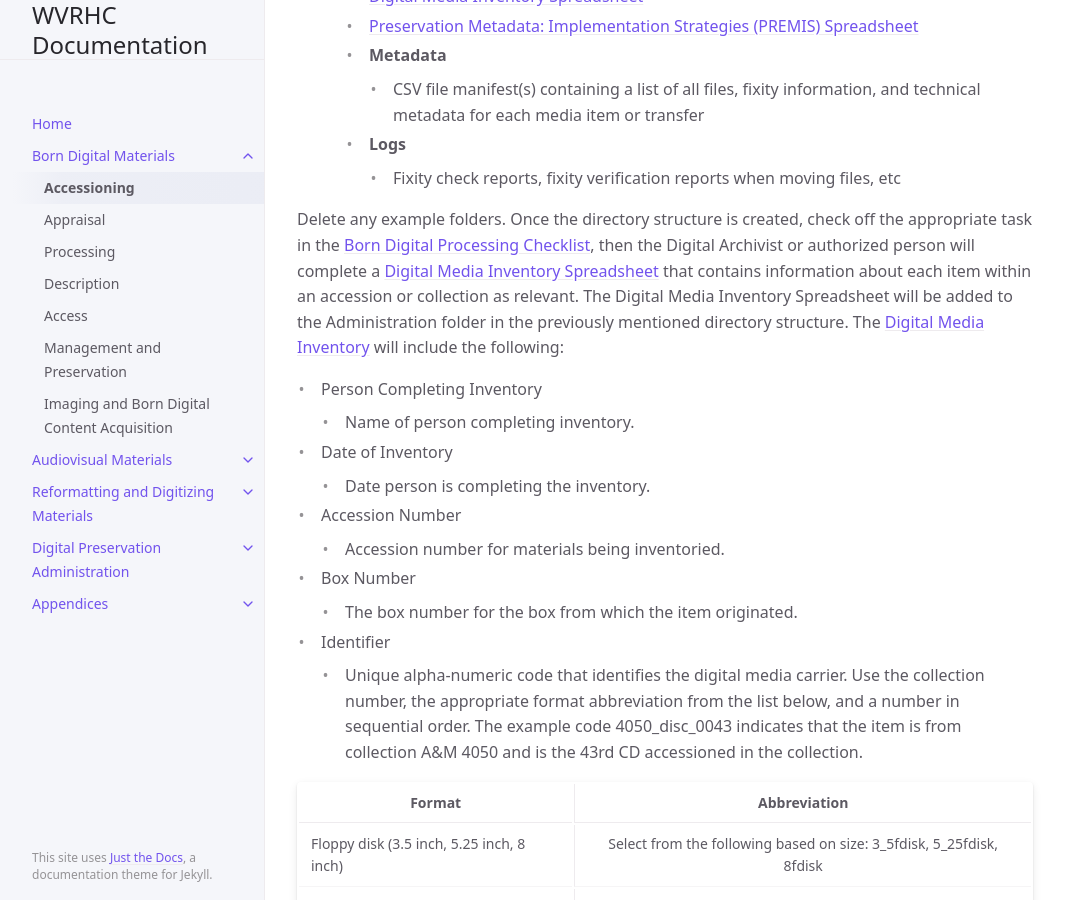
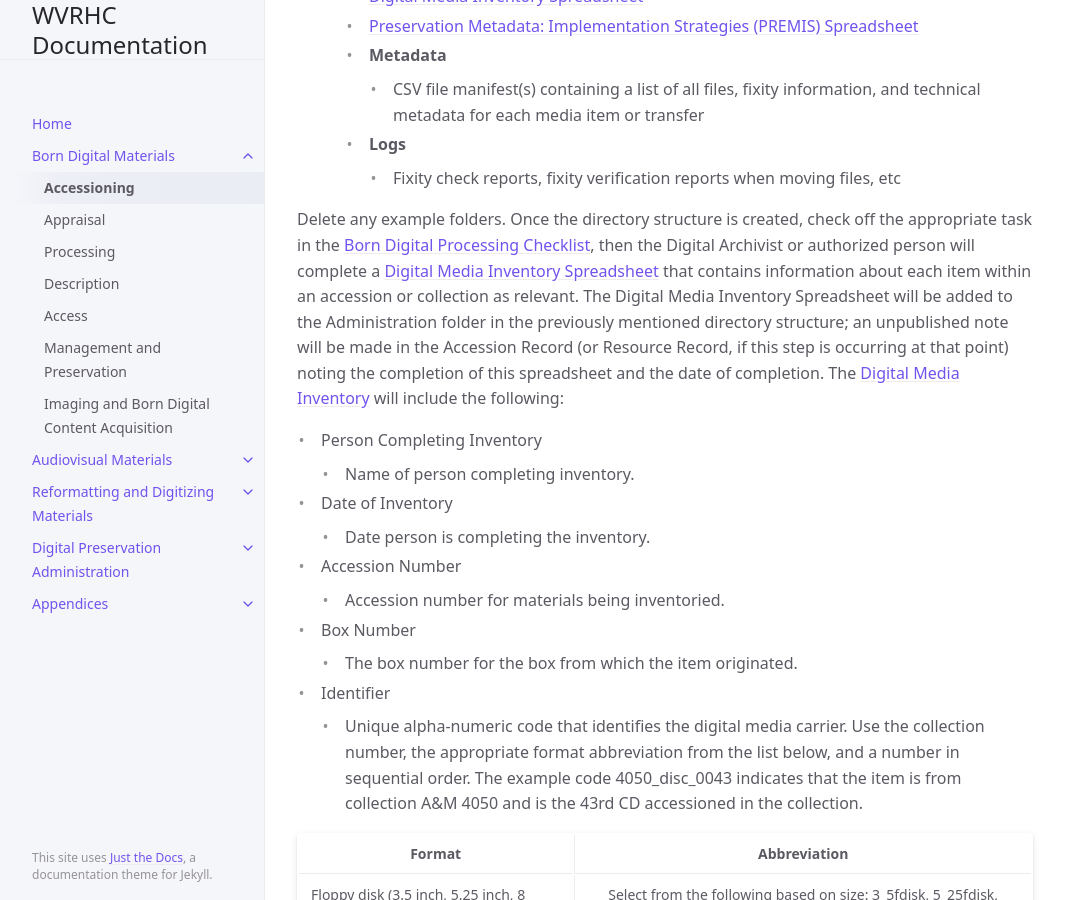
Before and after one commit to elizajames/digital-preservation-documentation, a Jekyll site: the page built from docs/Born-Digital-Materials/accessioning.md, in a window 1280 px wide and 900 px high, scrolled down 2284 px. Shown: the whole window, without its empty margins (107-1172 px from the left). Built offline with Jekyll 4.4.1, drawn with Linux system fonts in a browser that asks for light colours; some of the changed text lies outside the part shown.

Commit message:
updates from review

```diff
--- a/docs/Born-Digital-Materials/accessioning.md
+++ b/docs/Born-Digital-Materials/accessioning.md
@@ -54,7 +54,7 @@ In the directory structure outlined below, bolded terms represent folders and no
         - __Logs__
             - Fixity check reports, fixity verification reports when moving files, etc
 
-Delete any example folders. Once the directory structure is created, check off the appropriate task in the [Born Digital Processing Checklist](https://elizajames.github.io/digital-preservation-documentation/assets/files/BornDigitalProcessingChecklist.docx), then the Digital Archivist or authorized person will complete a [Digital Media Inventory Spreadsheet](https://elizajames.github.io/digital-preservation-documentation/assets/files/DigitalMediaInventoryTemplate.xlsx) that contains information about each item within an accession or collection as relevant. The Digital Media Inventory Spreadsheet will be added to the Administration folder in the previously mentioned directory structure. The [Digital Media Inventory](https://elizajames.github.io/digital-preservation-documentation/assets/files/DigitalMediaInventoryTemplate.xlsx) will include the following:
+Delete any example folders. Once the directory structure is created, check off the appropriate task in the [Born Digital Processing Checklist](https://elizajames.github.io/digital-preservation-documentation/assets/files/BornDigitalProcessingChecklist.docx), then the Digital Archivist or authorized person will complete a [Digital Media Inventory Spreadsheet](https://elizajames.github.io/digital-preservation-documentation/assets/files/DigitalMediaInventoryTemplate.xlsx) that contains information about each item within an accession or collection as relevant. The Digital Media Inventory Spreadsheet will be added to the Administration folder in the previously mentioned directory structure; an unpublished note will be made in the Accession Record (or Resource Record, if this step is occurring at that point) noting the completion of this spreadsheet and the date of completion. The [Digital Media Inventory](https://elizajames.github.io/digital-preservation-documentation/assets/files/DigitalMediaInventoryTemplate.xlsx) will include the following:
 
 - Person Completing Inventory
     - Name of person completing inventory.
@@ -130,7 +130,7 @@ Once all media has been inventoried, each item must have the content removed fro
 - CDs and DVDs
 - Digital transfer
 
-In cases where born digital materials are widely commercially available, forward the identifier of the media to the Digital Archivist who will make recommendations for deaccession to Archives and Manuscript processing staff. If deaccession is approved, a Deaccession event will need recorded in the [PREMIS Spreadsheet](https://elizajames.github.io/digital-preservation-documentation/assets/files/PREMISSpreadsheet.xlsx) for the collection.
+In cases where born digital materials are widely commercially available, forward the identifier of the media to the Digital Archivist who will make recommendations for deaccession to Archives and Manuscript processing staff. If deaccession is approved, a Deaccession event will need recorded in the [PREMIS Spreadsheet](https://elizajames.github.io/digital-preservation-documentation/assets/files/PREMISSpreadsheet.xlsx) for the collection. An accession/deaccession report should be sent to Head of A&M at this step for material at the resource record or processing stage; for material at the accession record stage, a report should be sent to the Accessioning Archivist.
 
 Following the [Imaging and Born Digital Content Acquisition Procedures](https://elizajames.github.io/digital-preservation-documentation/docs/Born-Digital-Materials/imaging-and-content-acquisition/) will generate a report containing a file manifest, technical, and preservation metadata to be used in processing. The report for each item will be stored in the Metadata folder for the collection.
 
```
Also changed, not shown: docs/Born-Digital-Materials/appraisal.md (+1 -1 lines).
